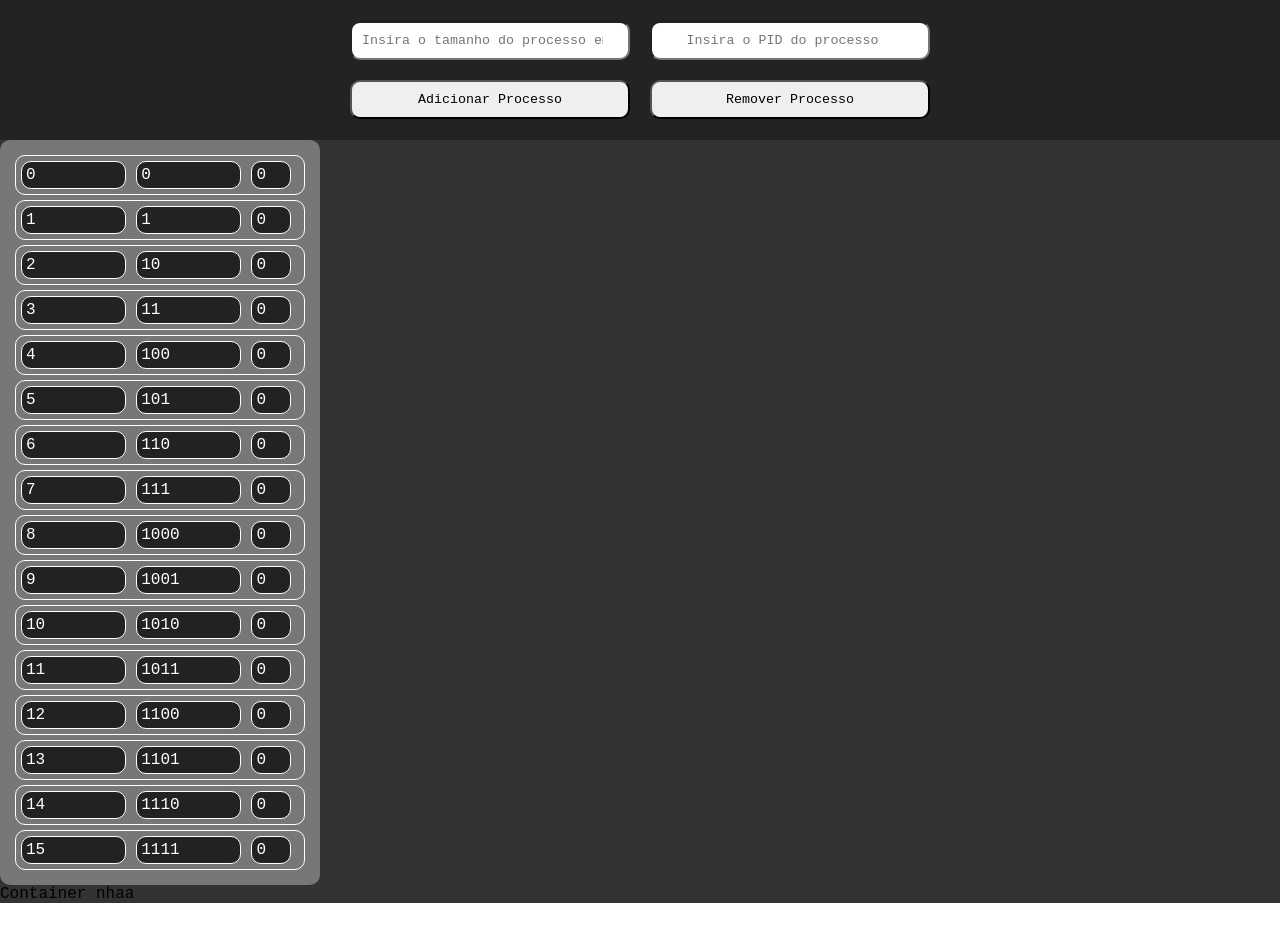
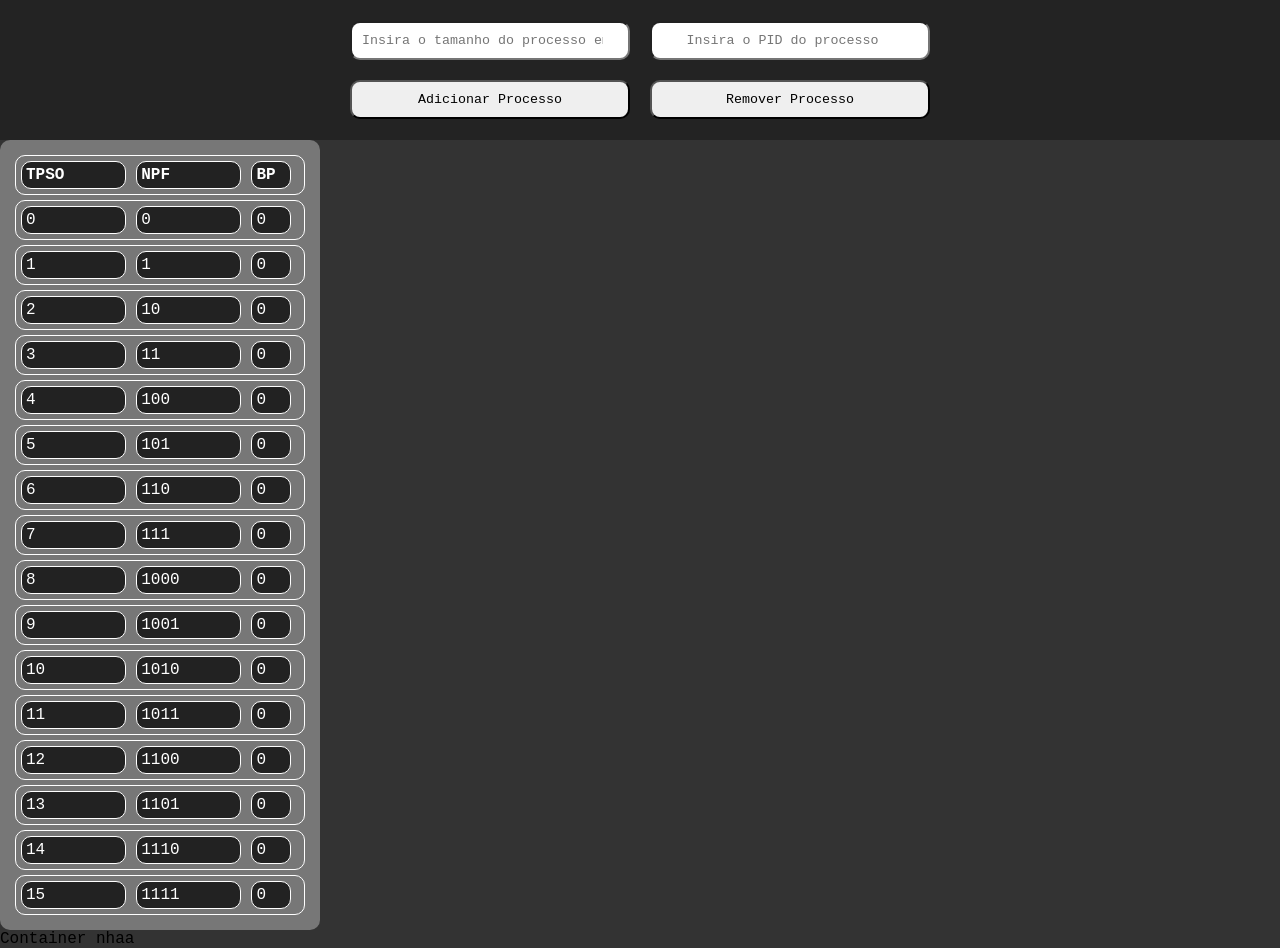
Before and after one commit to Gabao-Farias/Process_manager, a React (Create React App) app: page / in a window 1280 px wide. Before the commit the page ends 903 px from the top, so only its background shows below. Built offline with nearby package versions, Linux system fonts and the light colour scheme.

Commit message:
Added description column in PagesTable

```diff
--- a/src/components/PagesTable/index.tsx
+++ b/src/components/PagesTable/index.tsx
@@ -9,6 +9,11 @@ interface PagesTableProps {
 const PagesTable : FC<PagesTableProps> = ({tablePageConfig}) => {
   return(
     <PagesTableContainer>
+      <ItemRow>
+        <PageNumber><strong>TPSO</strong></PageNumber>
+        <NPF><strong>NPF</strong></NPF>
+        <Used used={false}><strong>BP</strong></Used>
+      </ItemRow>
       {
         tablePageConfig.map((item) => {
           return(
--- a/src/components/PagesTable/styles.ts
+++ b/src/components/PagesTable/styles.ts
@@ -9,7 +9,7 @@ export const PagesTableContainer = styled.div`
   background-color: #777777;
   color: #fff;
 
-  max-width: 300px;
+  width: 300px;
   border-radius: 10px;
 `;
 
```
